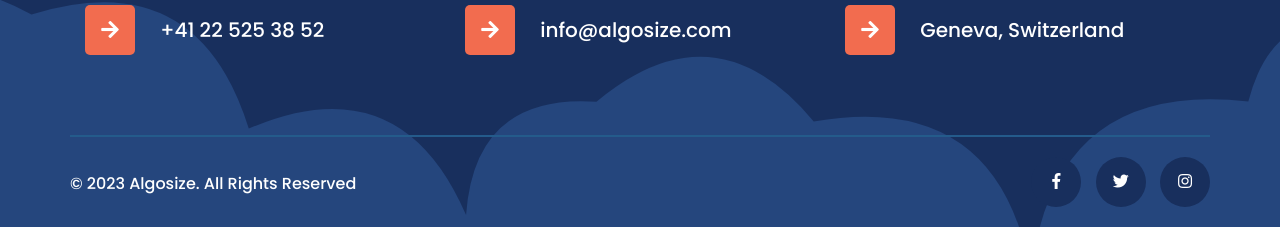
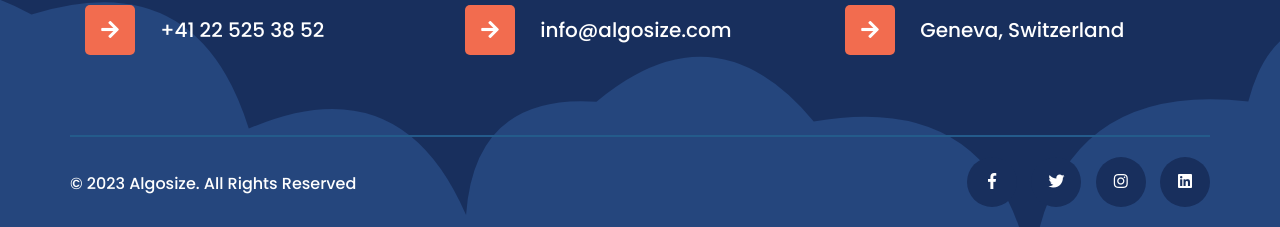
Before and after one commit to AlgoSize/website, a Jekyll site: the page built from _posts/2020-05-02-welcome-to-jekyll.md, in a window 1280 px wide. Shown: the part 3228-3455 px from the top of the page. Built offline with Jekyll 4.4.1, drawn with Linux system fonts in a browser that asks for light colours; comment, search, counter and statistics services are not loaded.

Commit message:
Update footer.html

```diff
--- a/_includes/footer.html
+++ b/_includes/footer.html
@@ -79,6 +79,9 @@
                         {% if site.instagram_url %}
                          <li><a href="{{site.instagram_url}}" target="__blank"><i class="fab fa-instagram"></i></a></li>
                         {% endif %}
+                        {% if site.linkedin_url %}
+                        <li><a href="{{site.linkedin_url}}" target="__blank"><i class="fab fa-linkedin"></i></a></li>
+                        {% endif %}
                     </ul>
                 </div>
             </div>
```
